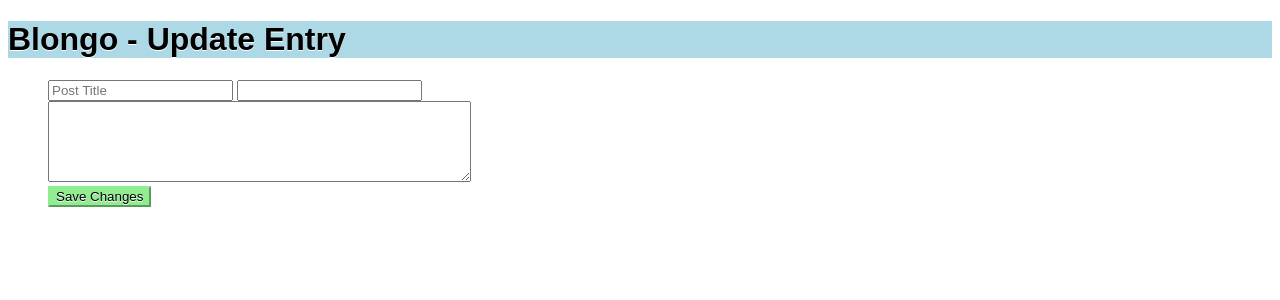
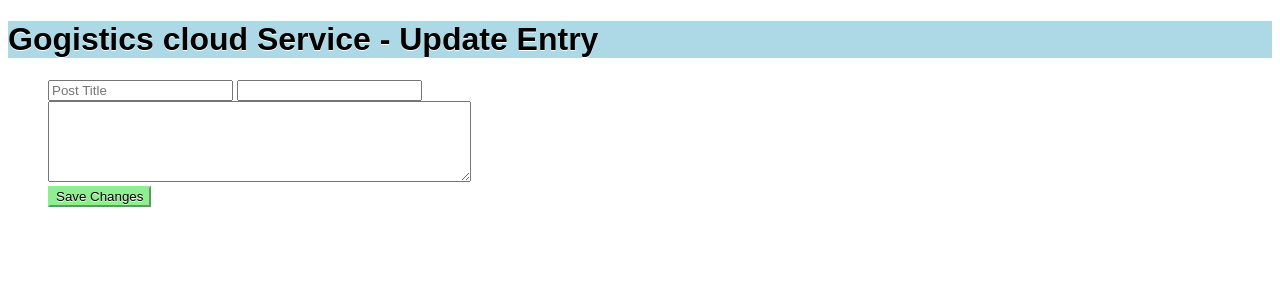
Before and after one commit to Gogistics/prjDjangoMongoOnGCE, a Django app: template django_mongo_web/django_mongo_web/templates/update.html in a window 1280 px wide. Shown: the top 300 px of the page. Run offline with Django 3.2, Linux system fonts and the light colour scheme; the template is opened without the code that fills it, so the values that code supplies are empty; parts of the project's set-up code (start-up, migrations or seed data) failed here and were passed over.

Commit message:
regular update

```diff
--- a/django_mongo_web/django_mongo_web/templates/delete.html
+++ b/django_mongo_web/django_mongo_web/templates/delete.html
@@ -5,7 +5,7 @@
     <link href="{{STATIC_URL}}gcs_app.css" rel="stylesheet" type="text/css">
   </head>
   <body>
-    <h1>Blongo - Delete Entry</h1>
+    <h1>Gogistics Cloud Service - Delete Entry</h1>
     <form method="post" action="http://162.222.178.83/delete/">
       {% csrf_token %}
       <input type="hidden" name="id" value="{{id}}">
--- a/django_mongo_web/django_mongo_web/templates/update.html
+++ b/django_mongo_web/django_mongo_web/templates/update.html
@@ -6,7 +6,7 @@
     <link href="{{STATIC_URL}}gcs_app.css" rel="stylesheet" type="text/css">
   </head>
   <body>
-    <h1>Blongo - Update Entry</h1>
+    <h1>Gogistics cloud Service - Update Entry</h1>
     <form method="post" action="http://162.222.178.83/update/">
       {% csrf_token %}
       <ul>
```
